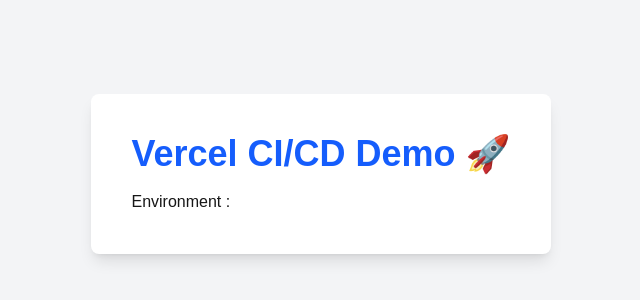
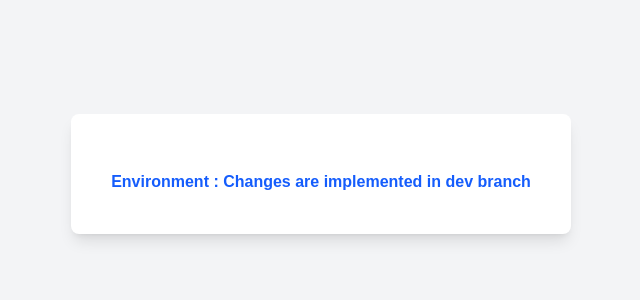
Before and after one commit to RootGaurav/vercel-poc, a Next.js app: page / in a window 1280 px wide. Shown: the part 226-526 px from the top of the page, without its empty margins (319-959 px from the left). Built offline with nearby package versions, Linux system fonts and the light colour scheme.

Commit message:
Update home page

```diff
--- a/app/page.tsx
+++ b/app/page.tsx
@@ -2,14 +2,21 @@
   return (
     <main className="flex min-h-screen items-center justify-center bg-gray-100">
       <div className="rounded-lg bg-white p-10 shadow-lg">
+
         <h1 className="text-4xl font-bold text-blue-600">
-          Vercel CI/CD Demo 🚀
+          {process.env.NEXT_PUBLIC_APP_NAME}
         </h1>
 
-        <p className="mt-4">
+        <p className="mt-4 font-bold text-blue-600">
           Environment :
+          {" "}
           {process.env.NEXT_PUBLIC_ENVIRONMENT}
+
+
+
+          Changes are implemented in dev branch
         </p>
+
       </div>
     </main>
   );
```
